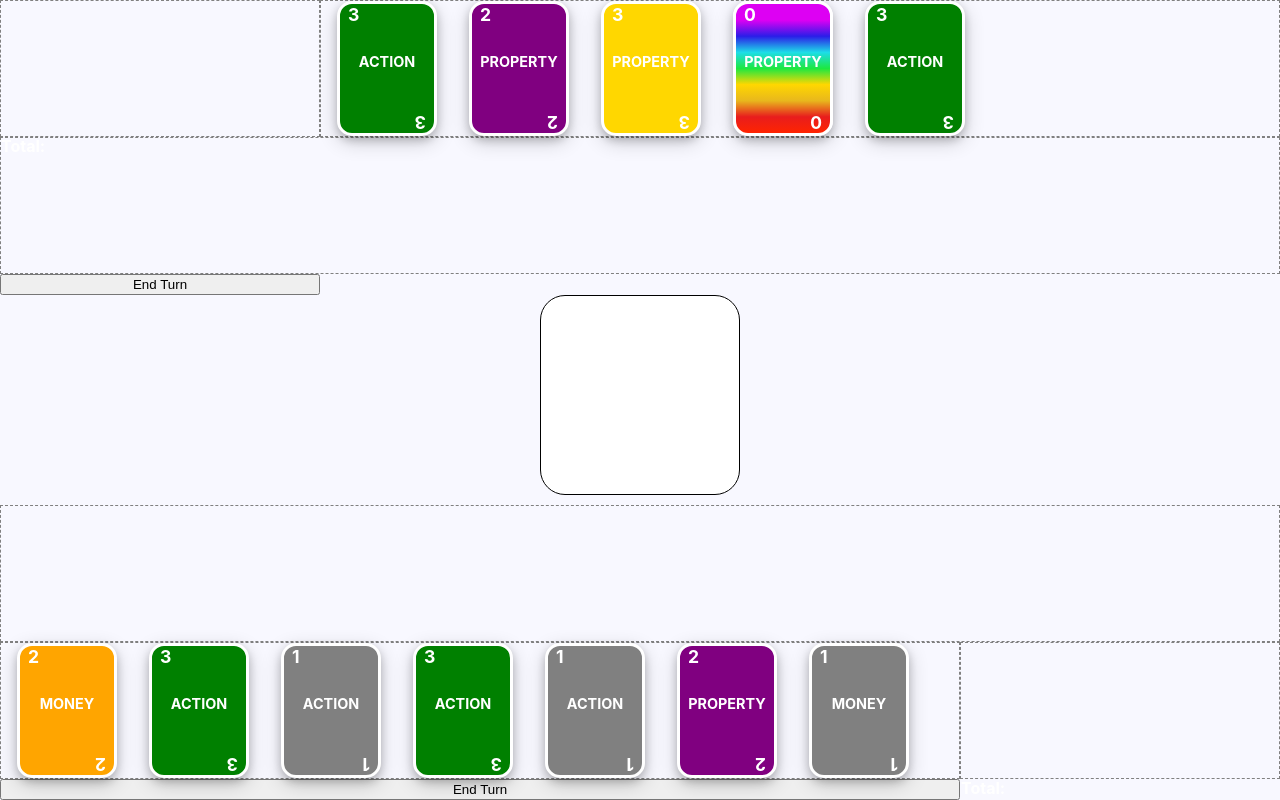
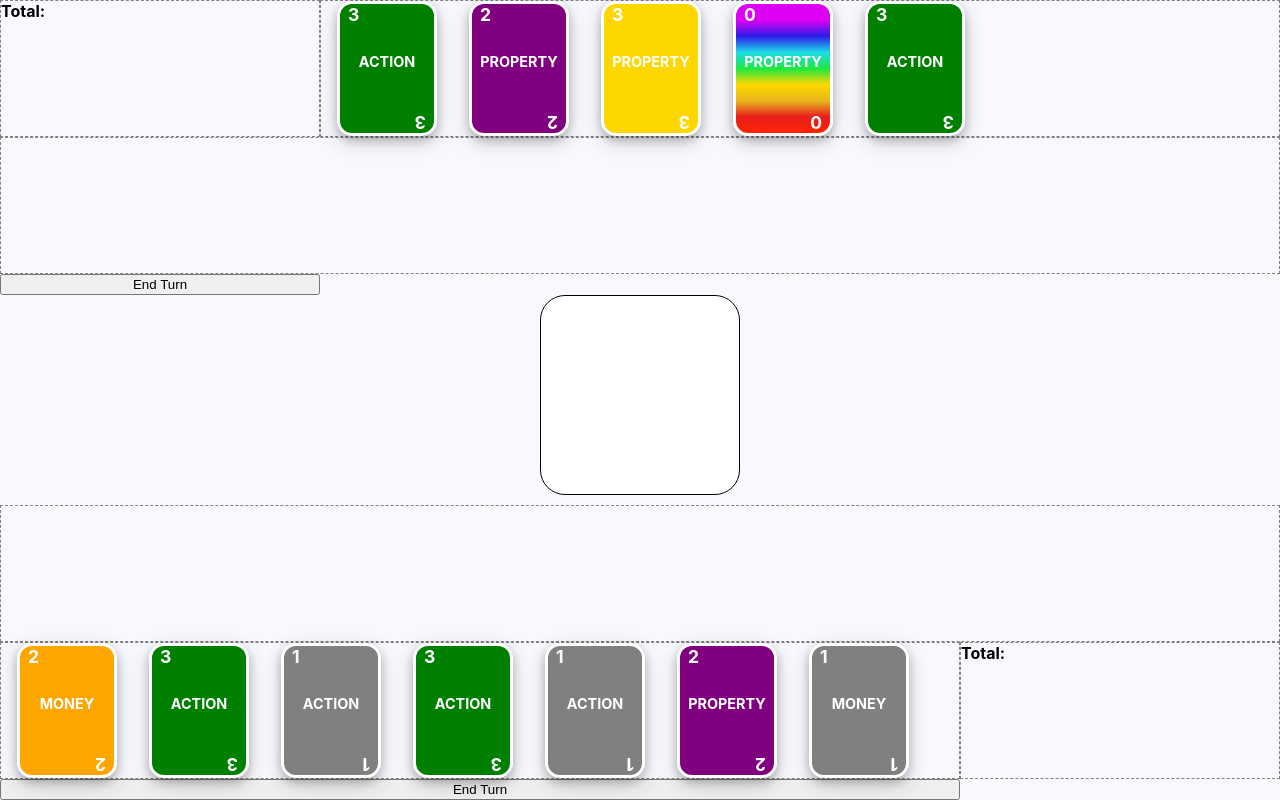
Before and after one commit to GCodeON/monopoly-deal, a Nuxt app: page / in a window 1280 px wide. Built offline with nearby package versions, Linux system fonts and the light colour scheme.

Commit message:
display player banktotal

```diff
--- a/components/Bank.vue
+++ b/components/Bank.vue
@@ -15,10 +15,8 @@
 							{{ card.value }}
 						</span>
 					</div>
+          <p class="total">Total: {{ bankTotal }}</p>
         </draggable>
-        <div>
-          <p>Total: </p>
-        </div>
     </div>
 </template>
 
@@ -47,6 +45,11 @@ export default {
       set(value) {
         this.$store.commit('updateBank', { value: value, id: this.id})
       }
+    },
+    bankTotal: {
+       get() {
+        return this.$store.state.players[this.id].bankTotal;
+      },
     }
 
   },
@@ -87,5 +90,8 @@ export default {
     width            : 300px;
     height           : 400px;
   }
+  .total {
+    color: black;
+  }
 
 </style>
--- a/pages/index.vue
+++ b/pages/index.vue
@@ -16,8 +16,6 @@ import { mapState, mapActions } from 'vuex'
 import Player from '~/components/Player'
 import Deck from '~/components/Deck'
 import Discard from '~/components/Discard'
-
-
 
 export default {
   components: {
```
